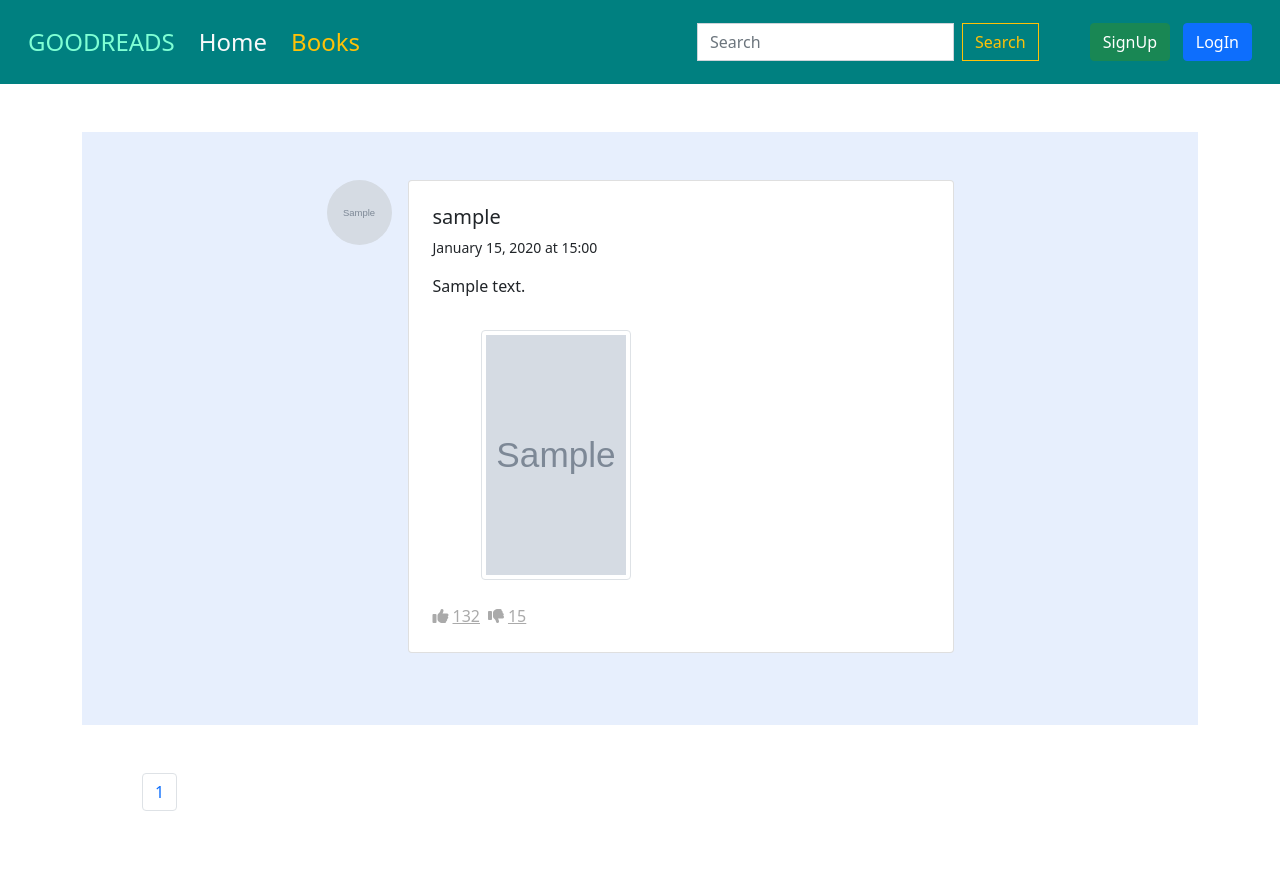
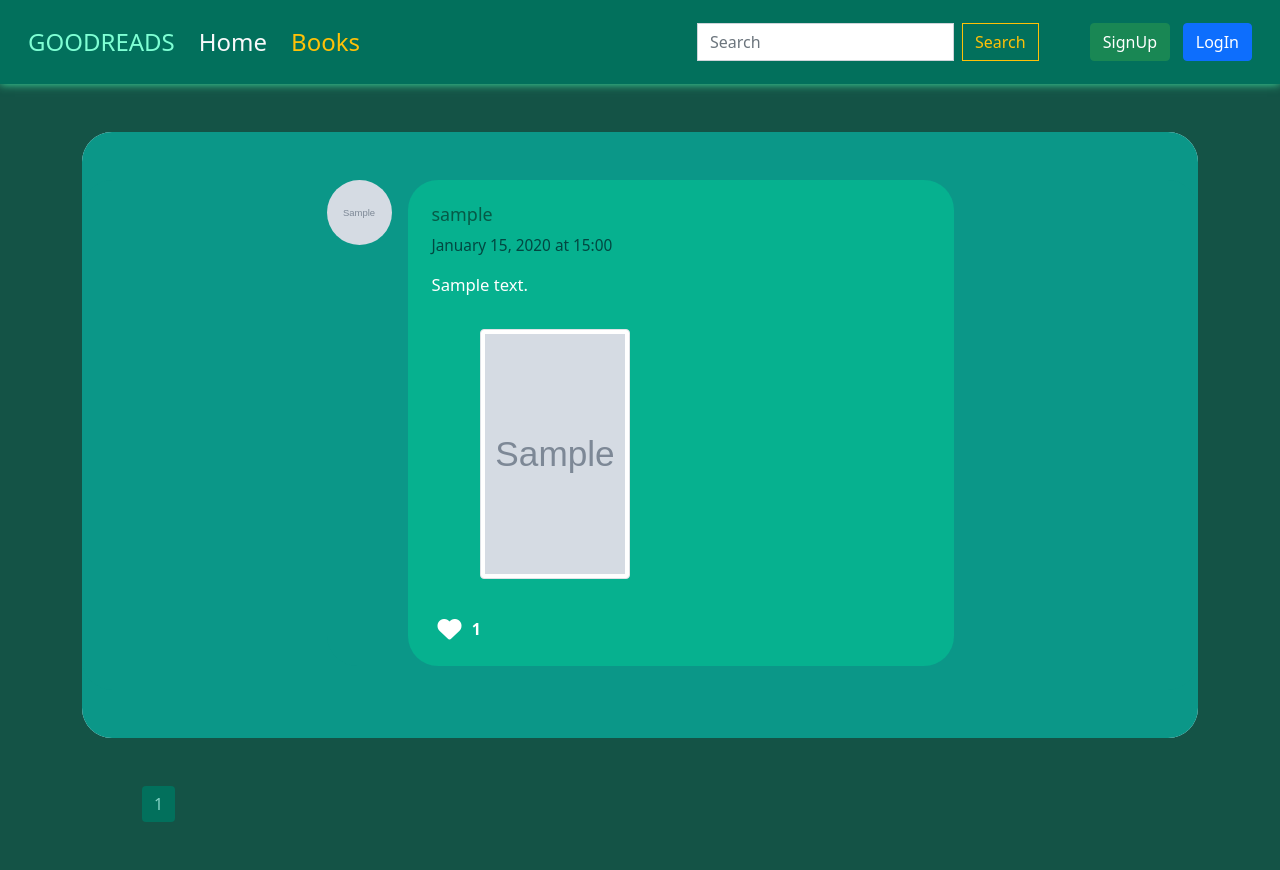
Before and after one commit to bilolbek1/django-goodreads_clone, a Django app: page /home/ in a window 1280 px wide. Before the commit the page ends 811 px from the top, so only its background shows below. Run offline with Django 4.2, Linux system fonts and the light colour scheme; tables that the repository leaves empty hold one stand-in row (values such as "Sample post"); grey boxes marked "Sample" are stand-in pictures.

Commit message:
edit styles

```diff
--- a/templates/base.html
+++ b/templates/base.html
@@ -11,9 +11,9 @@
     <link href="{% static 'css/main.css' %}" rel="stylesheet" type="text/css">
     <link rel="stylesheet" href="https://cdnjs.cloudflare.com/ajax/libs/font-awesome/6.4.0/css/all.min.css" integrity="sha512-iecdLmaskl7CVkqkXNQ/ZH/XLlvWZOJyj7Yy7tcenmpD1ypASozpmT/E0iPtmFIB46ZmdtAc9eNBvH0H/ZpiBw==" crossorigin="anonymous" referrerpolicy="no-referrer" />
 </head>
-<body>
+<body style="background-color: #145346">
 
-<nav class="navbar navbar-expand-lg bg-body-tertiary p-3 mb-3" style="background-color: teal">
+<nav class="navbar navbar-expand-lg bg-body-tertiary p-3 mb-3" style="background-color: #02705c; box-shadow: #43e0a1 0px 0px 9px 0px;">
   <div class="container-fluid">
     <a class="navbar-brand {% if request.path == landing %} text-light {% endif %} fs-4" style="color: aquamarine" href="{% url 'landing' %}">GOODREADS</a>
     <button class="navbar-toggler bg-warning" type="button" data-bs-toggle="collapse" data-bs-target="#navbarSupportedContent" aria-controls="navbarSupportedContent" aria-expanded="false" aria-label="Toggle navigation">
--- a/templates/home.html
+++ b/templates/home.html
@@ -3,23 +3,60 @@
 
 {% block content %}
 
-<section style="background-color: #e7effd;">
-  <div class="container my-5 py-5 text-dark">
-    <div class="row d-flex justify-content-center">
+<style>
+    .bg-dark1{
+        background-color: #0b9788;
+        border-radius: 30px;
+        border: none;
+    }
+    .bg-dark2{
+        background-color: #06b18f;
+        border-radius: 30px;
+        border: none;
+    }
+    .like{
+         border: none;
+         background-color: #06b18f;
+     }
+    .page-link{
+        color: #84D2C5;
+        background-color: #02705c;
+        border: none;
+    }
+    .c-review{
+        color: #ffffff;
+        font-size: 1.3vw;
+    }
+    .c-created{
+        color: #024741;
+        font-size: 1.2vw;
+    }
+    .c-username{
+        color: #065a47;
+        font-size: 1.4vw;
+    }
+
+
+</style>
+
+
+<section style="background-color: #e7effd;" class="bg-dark1">
+  <div class="container my-5 py-5 text-dark bg-dark1">
+    <div class="row d-flex justify-content-center bg-dark1">
       <div class="col-md-11 col-lg-9 col-xl-7">
           {% if page_obj %}
 
           {% for i in page_obj %}
-        <div class="d-flex flex-start mb-4">
+        <div class="d-flex flex-start mb-4 bg-dark1">
           <img class="rounded-circle shadow-1-strong me-3"
             src="{{ i.user_id.profile_picture.url }}" alt="avatar" width="65"
             height="65" style="object-fit: cover" />
-          <div class="card w-100">
+          <div class="card w-100 bg-dark2">
             <div class="card-body p-4">
               <div class="">
-                <h5>{{ i.user_id.username }}</h5>
-                <p class="small">{{ i.created_time|date:"F j, Y" }} at {{ i.created_time|date:"H:i" }}</p>
-                <p>
+                <h5 class="c-username">{{ i.user_id.username }}</h5>
+                <p class="small c-created">{{ i.created_time|date:"F j, Y" }} at {{ i.created_time|date:"H:i" }}</p>
+                <p class="c-review">
                   {{ i.review_text }}
                 </p>
                   <div>
@@ -29,8 +66,23 @@
 
                 <div class="d-flex justify-content-between align-items-center">
                   <div class="d-flex align-items-center">
-                    <a href="#!" class="link-muted me-2"><i class="fas fa-thumbs-up me-1"></i>132</a>
-                    <a href="#!" class="link-muted"><i class="fas fa-thumbs-down me-1"></i>15</a>
+{#                    <a href="#!" class="link-muted me-2"><i class="fa-solid fa-thumbs-up fa-xl ms-2"></i>  {{ i.liked.all.count }}</a>#}
+                    <form style="text-align: left; margin-top: 1vw" method="post" action="{% url 'like' %}">
+                        {% csrf_token %}
+
+                        <input type="hidden" value="{{ i.pk }}" name="post_id">
+                        {% if user not in i.liked.all %}
+                            <button class="like" type="submit"><i style="color: white" class="fa-solid fa-heart fa-xl"></i></button>
+                            <strong style="color: white">{{ i.liked.all.count }}</strong>
+
+                        {% else %}
+                            <button class="like" type="submit"><i style="color: #ff0000" class="fa-solid fa-heart fa-xl"></i></button>
+                            <strong style="color: red">{{ i.liked.all.count }}</strong>
+
+                        {% endif %}
+
+                    </form>
+
                   </div>
 
                 </div>
```
Also changed, not shown: books/templates/book_detail.html (+105 -27 lines), books/templates/book_list.html (+16 -8 lines).
